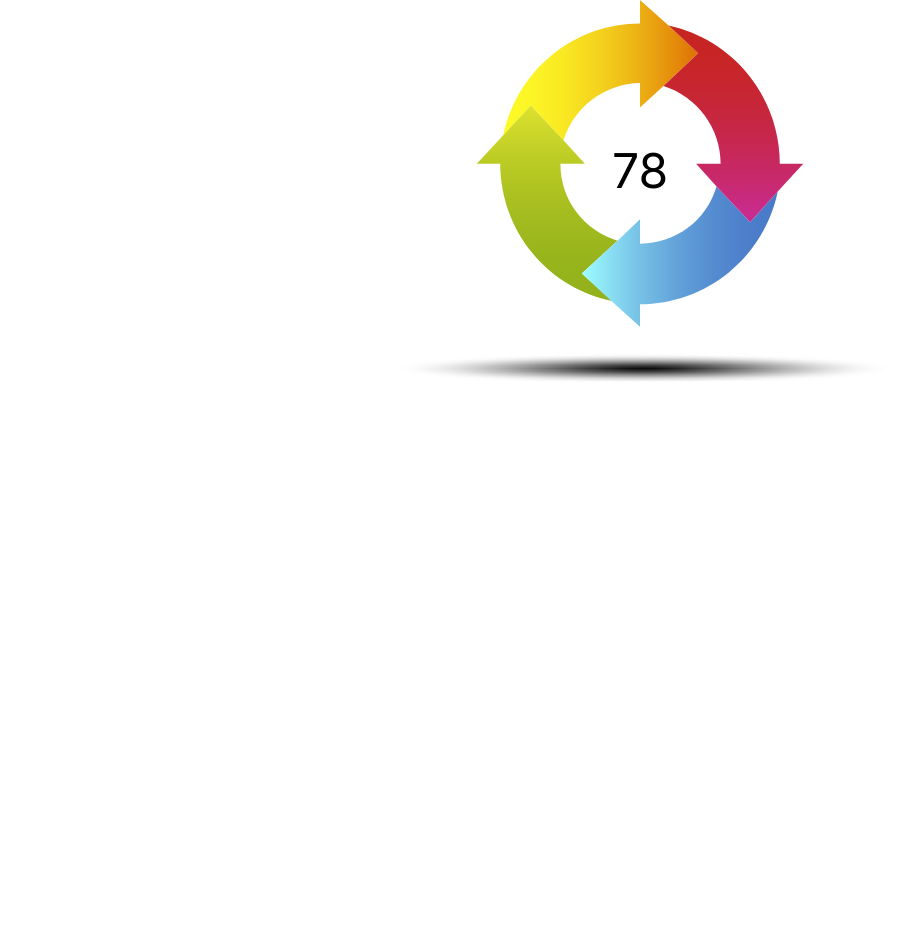
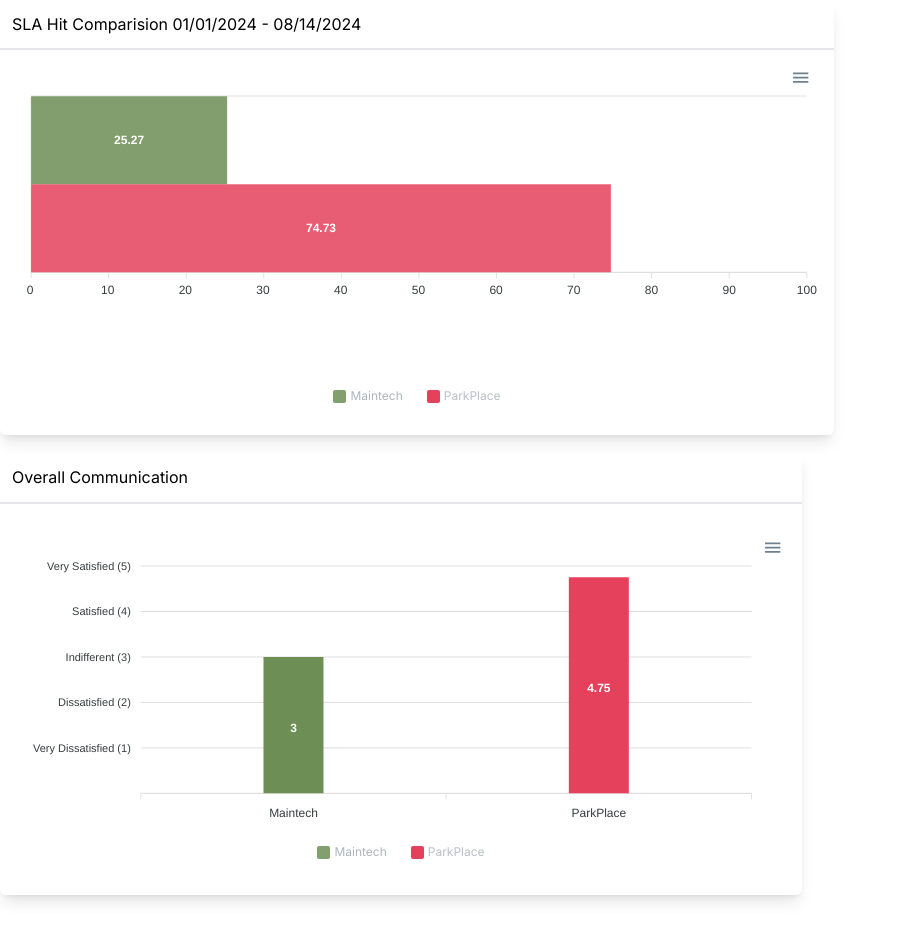
Before and after one commit to Abdullah-Farhan/FliegenMaps, a Next.js app: page / in a window 1280 px wide. Shown: the whole page, without its empty margins (0-917 px from the left). Before the commit the page ends 800 px from the top, so only its background shows below. Built offline with nearby package versions, Linux system fonts and the light colour scheme.

Commit message:
size adjustments of components

```diff
--- a/app/page.js
+++ b/app/page.js
@@ -1,4 +1,4 @@
-import Charts from '../src/common/components/Arrows'
+import Charts from '../src/common/components/Charts'
 
 export default function Home() {
   return (
--- a/src/common/components/Charts.jsx
+++ b/src/common/components/Charts.jsx
@@ -25,7 +25,7 @@
     0
   )/ratingsMaintech.length;
 
-  const [ratingsParPlace, setRatingsParkPlace] = useState([5, 5 , 5, 5]);
+  const [ratingsParPlace, setRatingsParkPlace] = useState([5, 4 , 5, 5]);
   const avgParkPlaceRating = ratingsParPlace.reduce(
     (accumulator, currentValue) => accumulator + currentValue,
     0
@@ -154,7 +154,7 @@
         </div>
       </div>
       {/* vertical bar chart component - review chart */}
-      <div className="inline-block b-0 shadow-lg rounded-[6px] mb-10 h-[444px] mt-4">
+      <div className="inline-block b-0 shadow-lg rounded-[6px] mb-10 h-[444px] w-[802px] mt-4">
         <div className="w-full border-b-2 p-3 h-[53px] flex items-center">
           <h1>Overall Communication</h1>
         </div>
@@ -163,7 +163,7 @@
             options={barChartY.options}
             series={barChartY.options.series}
             type="bar"
-            width="802px"
+            width="774px"
             height="295px"
           />
         </div>
```
